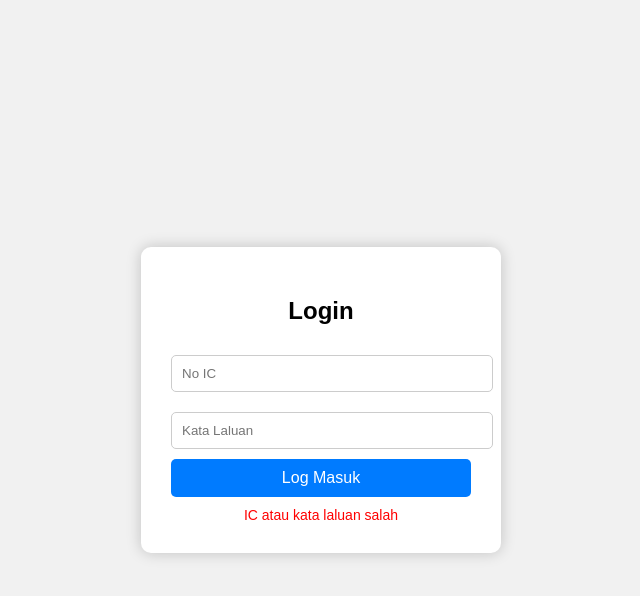
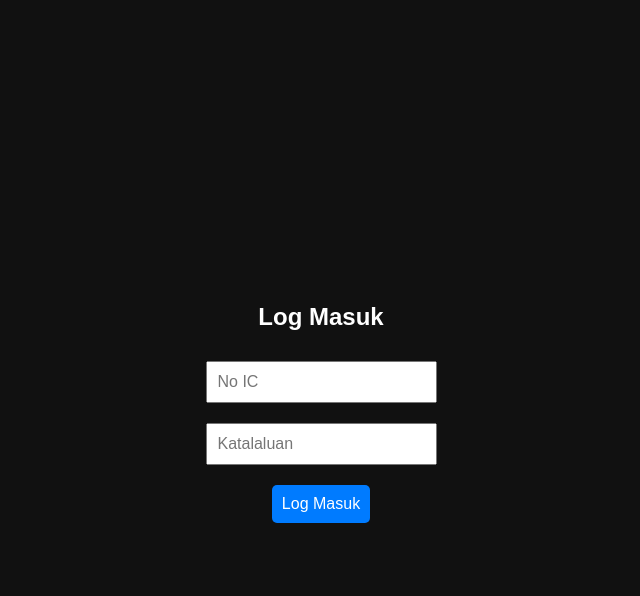
Before and after one commit to ilmiazri/Target-Scanner, a plain HTML site: page index.html in a window 1280 px wide. Both pictures are taken after a click on the button "Log Masuk". Shown: the whole page, without its empty margins (319-959 px from the left). Drawn offline with Linux system fonts and the light colour scheme.

Commit message:
Update index.html

```diff
--- a/index.html
+++ b/index.html
@@ -1,92 +1,49 @@
 <!DOCTYPE html>
 <html lang="en">
 <head>
-  <meta charset="UTF-8">
-  <meta name="viewport" content="width=device-width, initial-scale=1.0">
+  <meta charset="UTF-8" />
+  <meta name="viewport" content="width=device-width, initial-scale=1.0"/>
   <title>Login - Target Scanner</title>
   <style>
     body {
+      display: flex;
+      justify-content: center;
+      align-items: center;
+      height: 100vh;
+      background: #111;
+      color: #fff;
       font-family: sans-serif;
-      margin: 0;
-      padding: 0;
-      background: #f1f1f1;
-      display: flex;
-      align-items: center;
-      justify-content: center;
-      height: 100vh;
+      flex-direction: column;
     }
-    .login-container {
-      background: white;
-      padding: 30px;
-      border-radius: 10px;
-      box-shadow: 0 0 15px rgba(0,0,0,0.2);
-      width: 300px;
-    }
-    .login-container h2 {
-      text-align: center;
-      margin-bottom: 20px;
-    }
-    input[type="text"], input[type="password"] {
-      width: 100%;
+    input, button {
+      margin: 10px;
       padding: 10px;
-      margin: 10px 0;
-      border: 1px solid #ccc;
-      border-radius: 5px;
+      font-size: 16px;
     }
     button {
-      width: 100%;
-      padding: 10px;
       background: #007bff;
+      color: white;
       border: none;
-      color: white;
       border-radius: 5px;
-      font-size: 16px;
-      cursor: pointer;
-    }
-    button:hover {
-      background: #0056b3;
-    }
-    .error {
-      color: red;
-      font-size: 14px;
-      text-align: center;
-      display: none;
-      margin-top: 10px;
     }
   </style>
 </head>
 <body>
-  <div class="login-container">
-    <h2>Login</h2>
-    <input type="text" id="ic" placeholder="No IC">
-    <input type="password" id="password" placeholder="Kata Laluan">
-    <button onclick="login()">Log Masuk</button>
-    <div id="loginError" class="error">IC atau kata laluan salah</div>
-  </div>
+  <h2>Log Masuk</h2>
+  <input type="text" id="ic" placeholder="No IC">
+  <input type="password" id="password" placeholder="Katalaluan">
+  <button onclick="login()">Log Masuk</button>
 
   <script>
-    const defaultUsers = [
-      { ic: "900101014321", password: "1234" },
-      { ic: "800202028765", password: "abcd" }
-    ];
+    function login() {
+      const ic = document.getElementById("ic").value;
+      const pw = document.getElementById("password").value;
 
-    // Jika tiada pengguna dalam storage, masukkan default
-    if (!localStorage.getItem("scannerUsers")) {
-      localStorage.setItem("scannerUsers", JSON.stringify(defaultUsers));
-    }
-
-    function login() {
-      const ic = document.getElementById('ic').value.trim();
-      const password = document.getElementById('password').value.trim();
-      const error = document.getElementById('loginError');
-      const users = JSON.parse(localStorage.getItem("scannerUsers"));
-
-      const user = users.find(u => u.ic === ic && u.password === password);
-      if (user) {
-        localStorage.setItem("loggedInUser", JSON.stringify(user));
+      // Anda boleh tukar nilai sebenar ini
+      if (ic === "123456789012" && pw === "password") {
         window.location.href = "scanner.html";
       } else {
-        error.style.display = 'block';
+        alert("Log masuk gagal!");
       }
     }
   </script>
```
